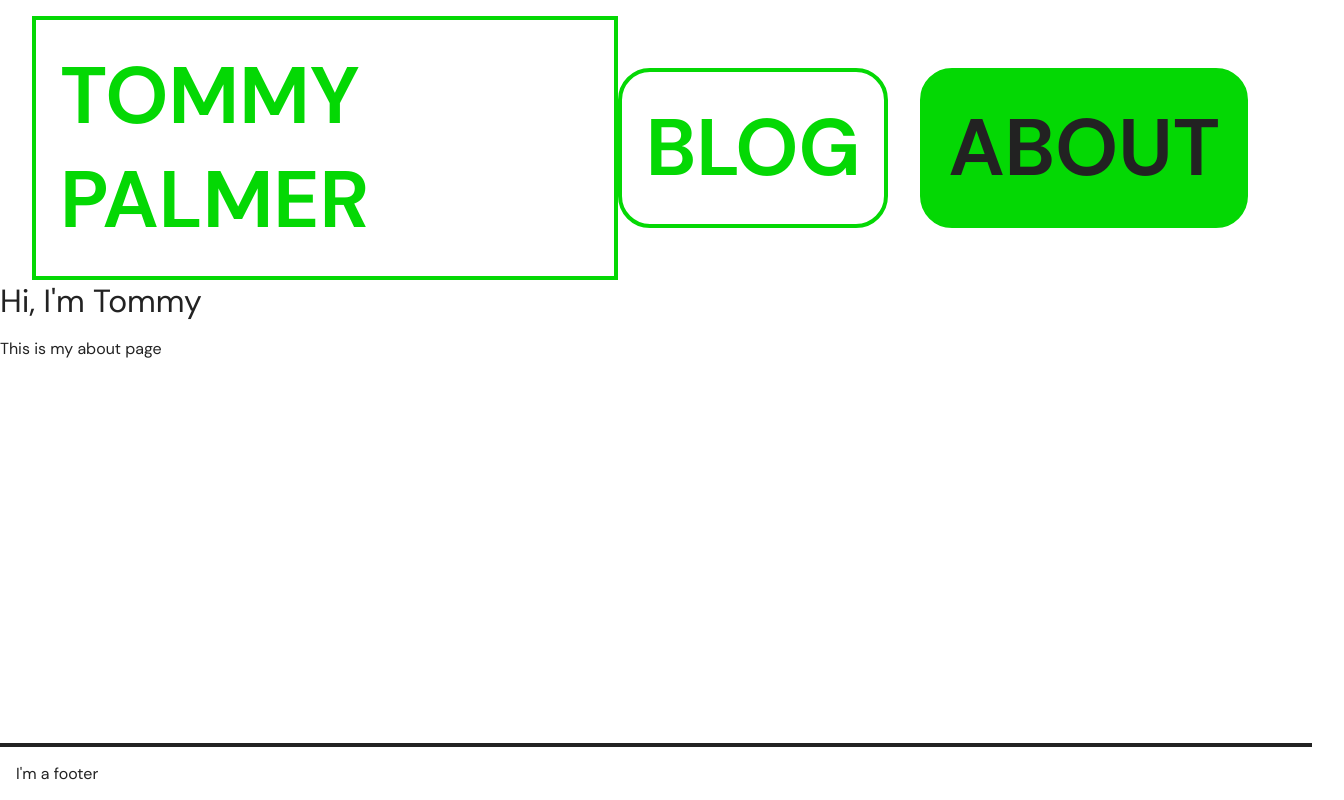
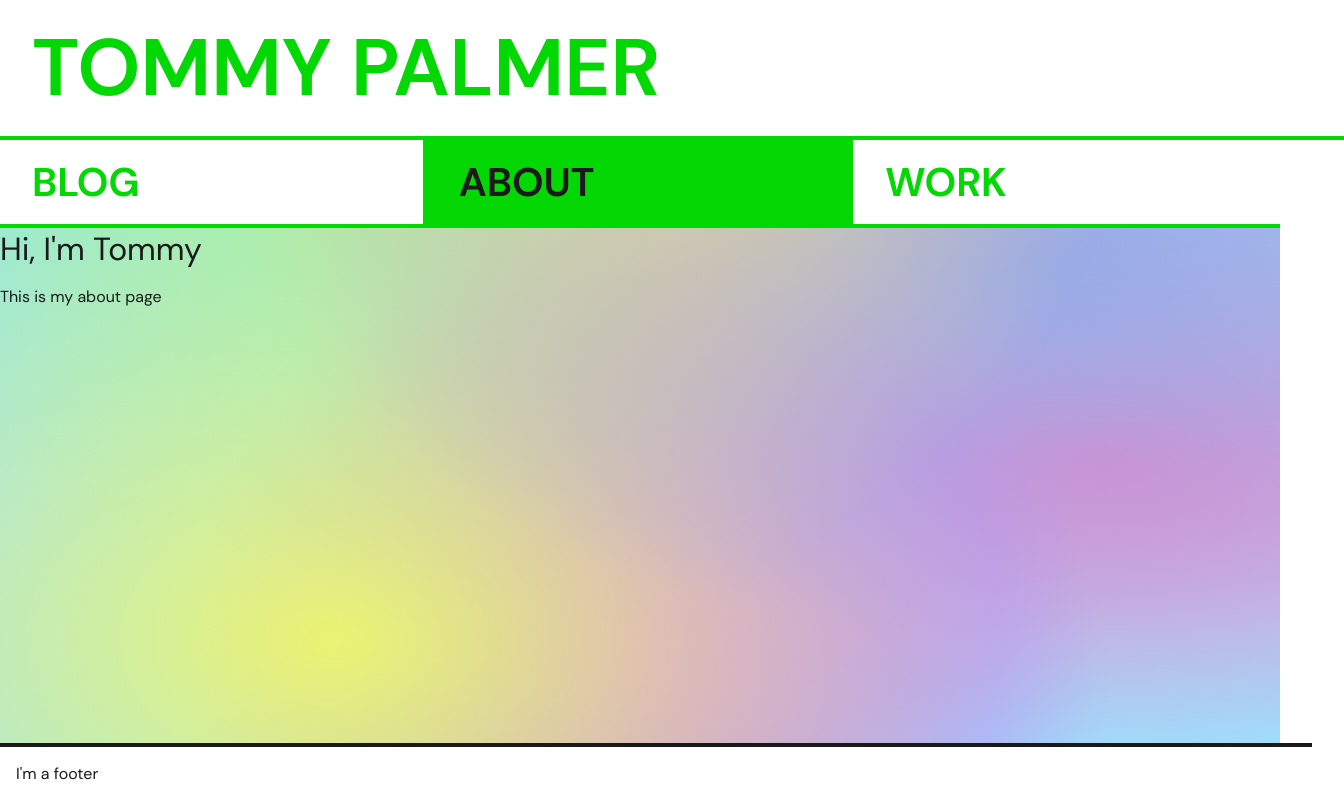
Before and after one commit to tommyp/tommyp.org, a SvelteKit app: page /about in a window 1280 px wide. Shown: the whole page, 1344 px wide, since content can reach past the window. Built offline with nearby package versions, Linux system fonts and the light colour scheme.

Commit message:
gtting closer

```diff
--- a/src/lib/Footer.svelte
+++ b/src/lib/Footer.svelte
@@ -4,7 +4,7 @@
 	footer {
 		position: fixed;
 		bottom: 0;
-		border-top: 4px solid var(--border-color);
+		border-top: 4px solid var(--near-black);
 		width: 100%;
 		padding: 1rem;
 		font-family: var(--font-family);
--- a/src/lib/components/Header.svelte
+++ b/src/lib/components/Header.svelte
@@ -2,7 +2,8 @@
 	import { page } from '$app/stores';
 	const links: { path: string; text: string }[] = [
 		{ path: '/blog', text: 'Blog' },
-		{ path: '/about', text: 'About' }
+		{ path: '/about', text: 'About' },
+		{ path: '/work', text: 'Work' }
 	];
 </script>
 
@@ -24,14 +25,17 @@
 <style>
 	header {
 		font-weight: bold;
-		padding: 1rem 1rem 0;
+
 		max-width: 1600px;
 		margin: 0 auto;
 		display: flex;
-		align-items: center;
+
 		justify-content: space-between;
 		flex-direction: column;
 		font-size: 1rem;
+		background: var(--background);
+
+		--border-color: var(--neon-green);
 	}
 
 	nav {
@@ -42,14 +46,11 @@
 		display: flex;
 		margin: 0;
 		padding: 0;
-		align-items: center;
-		gap: 2rem;
 		width: 100%;
 	}
 
 	.logo {
 		display: block;
-
 		width: 100%;
 		margin: 0 auto;
 	}
@@ -64,39 +65,40 @@
 		list-style: none;
 		display: flex;
 		align-items: center;
+		width: 100%;
 	}
 
 	a {
 		display: block;
-		padding: 1.5rem;
 		text-decoration: none;
-		text-shadow: none;
 		text-transform: uppercase;
 		color: var(--highlight);
-		border: 4px solid var(--highlight);
+		width: 100%;
 	}
 
-	nav a {
+	li a {
 		font-size: 0.8rem;
-		border-radius: 3rem;
+
+		border-right: 4px solid var(--border-color);
+	}
+
+	li:last-of-type a {
+		border-right: none;
 	}
 
 	nav a.active {
 		color: var(--foreground);
 		background: var(--highlight);
-		border: 4px solid var(--highlight);
 	}
 
 	a:hover {
 		color: var(--foreground);
 		background: var(--highlight);
-		border: 4px solid var(--highlight);
 	}
 
 	@media screen and (min-width: 968px) {
 		header {
-			padding: 1rem 2rem 0;
-			flex-direction: row;
+			border-bottom: 4px solid var(--border-color);
 		}
 
 		h1 {
@@ -105,7 +107,8 @@
 
 		.logo {
 			margin: 0;
-			width: auto;
+			padding: 1rem 2rem;
+			border-bottom: 4px solid var(--border-color);
 		}
 
 		nav {
@@ -113,8 +116,12 @@
 		}
 
 		nav a {
-			font-size: 5rem;
-			border-radius: 2rem;
+			font-size: 2.5rem;
+			padding: 1rem 2rem;
+		}
+
+		nav ul {
+			display: flex;
 		}
 	}
 </style>
--- a/src/lib/components/Wrapper.svelte
+++ b/src/lib/components/Wrapper.svelte
@@ -6,7 +6,7 @@
 	.wrapper {
 		max-width: 1600px;
 		margin: 2rem auto;
-		padding: 0 1rem;
+		padding: 0 2rem;
 		display: flex;
 		flex-direction: column;
 		gap: 2rem;
@@ -17,7 +17,7 @@
 			padding: 0 2rem;
 			display: grid;
 			column-gap: 2rem;
-			grid-template-columns: 1fr;
+
 			grid-template-columns: repeat(5, 1fr);
 		}
 	}
--- /dev/null
+++ b/src/lib/components/graphics/Background.svelte
@@ -0,0 +1,23 @@
+<script lang="ts">
+</script>
+
+<div class="canvas" />
+
+<style>
+	.canvas {
+		z-index: -1;
+		position: absolute;
+		top: 0;
+		bottom: 0;
+		height: 100vh;
+		width: 100vw;
+		background-color: #99e4ff;
+		background-image: radial-gradient(at 52% 0%, hsla(38, 69%, 75%, 1) 0px, transparent 50%),
+			radial-gradient(at 81% 32%, hsla(226, 62%, 75%, 1) 0px, transparent 50%),
+			radial-gradient(at 26% 80%, hsla(64, 85%, 70%, 1) 0px, transparent 50%),
+			radial-gradient(at 25% 4%, hsla(101, 82%, 74%, 1) 0px, transparent 50%),
+			radial-gradient(at 50% 81%, hsla(281, 87%, 75%, 1) 0px, transparent 50%),
+			radial-gradient(at 51% 90%, hsla(253, 65%, 75%, 1) 0px, transparent 50%),
+			radial-gradient(at 86% 57%, hsla(322, 77%, 72%, 1) 0px, transparent 50%);
+	}
+</style>
--- a/src/lib/styles/style.scss
+++ b/src/lib/styles/style.scss
@@ -47,7 +47,7 @@
 }
 
 :root {
-	--near-black: #222;
+	--near-black: hsl(0, 0%, 10%);
 	--white: #fff;
 	--neon-green: rgb(4, 216, 4);
 
--- a/src/routes/+layout.svelte
+++ b/src/routes/+layout.svelte
@@ -1,4 +1,5 @@
 <script>
+	import Background from '$lib/components/graphics/Background.svelte';
 	import Header from '$lib/components/Header.svelte';
 	import Footer from '$lib/Footer.svelte';
 	import '$lib/styles/style.scss';
@@ -9,6 +10,7 @@
 </script>
 
 <Header />
+<Background />
 
 {#key data.currentRoute}
 	<main in:fade={{ duration: 150, delay: 150 }} out:fade={{ duration: 150 }}>
--- a/src/routes/+page.svelte
+++ b/src/routes/+page.svelte
@@ -12,9 +12,8 @@
 <section>
 	<Wrapper>
 		<div class="hero">
-			<h2>I'm a creative web developer who likes building fun things.</h2>
+			<h2>I'm a creative web developer who likes building fun things <span>👋</span></h2>
 		</div>
-		<Test --grid-col-start="4" --grid-col-end="6" />
 	</Wrapper>
 
 	<Wrapper>
@@ -42,32 +41,52 @@
 </section>
 
 <style>
+	/* shake animation */
+	@keyframes wave-hand {
+		0% {
+			transform: rotate(0deg);
+		}
+		50% {
+			transform: rotate(10deg);
+		}
+		100% {
+			transform: rotate(0deg);
+		}
+	}
+
 	section {
 		margin-top: 0rem;
 	}
 	.hero {
-		font-size: 1.75rem;
+		font-size: 3.5rem;
 		font-weight: bold;
 		padding-top: 1.5rem;
 		font-family: var(--header-font-family);
 		grid-column-start: 1;
 		grid-column-end: 6;
 
-		border: 4px solid var(--highlight);
-		padding: 1.5rem;
+		color: var(--background);
 	}
 
 	h2 {
-		margin-bottom: 2rem;
+		margin-bottom: 1rem;
+		font-weight: bold;
+		text-shadow: 0 0 0.05rem var(--background);
 	}
+	span {
+		display: inline-block;
+	}
+
+	span:hover {
+		/* shake animation */
+		transition: all;
+		animation: wave-hand 0.5s infinite;
+	}
+
+	/* shake animation */
 
 	@media screen and (min-width: 968px) {
 		section {
-			margin-top: 2rem;
-		}
-		.hero {
-			grid-column-start: 1;
-			grid-column-end: 4;
 		}
 	}
 </style>
```
